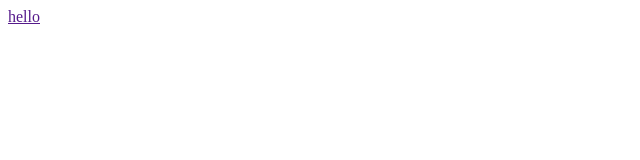
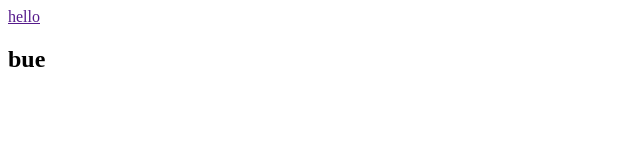
Before and after one commit to boris-v-r/goit-markup-hw-01, a plain HTML site: page index.html in a window 1280 px wide. Shown: the full height of the page, 0-640 px from the left. Drawn offline with Linux system fonts and the light colour scheme.

Commit message:
Update index.html

```diff
--- a/index.html
+++ b/index.html
@@ -9,6 +9,7 @@
     <header>
       <nav>
         <a href="">hello</a>
+        <h1>bue</h1>
       </nav>
     </header>
   </body>
```
